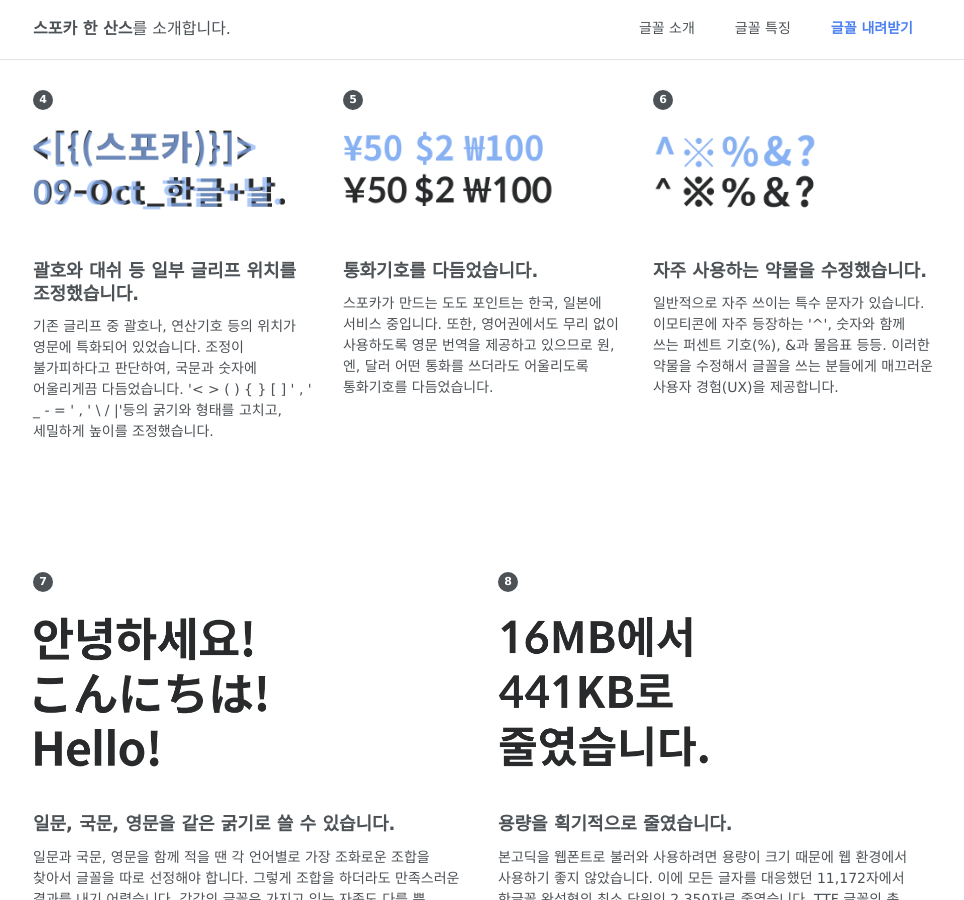
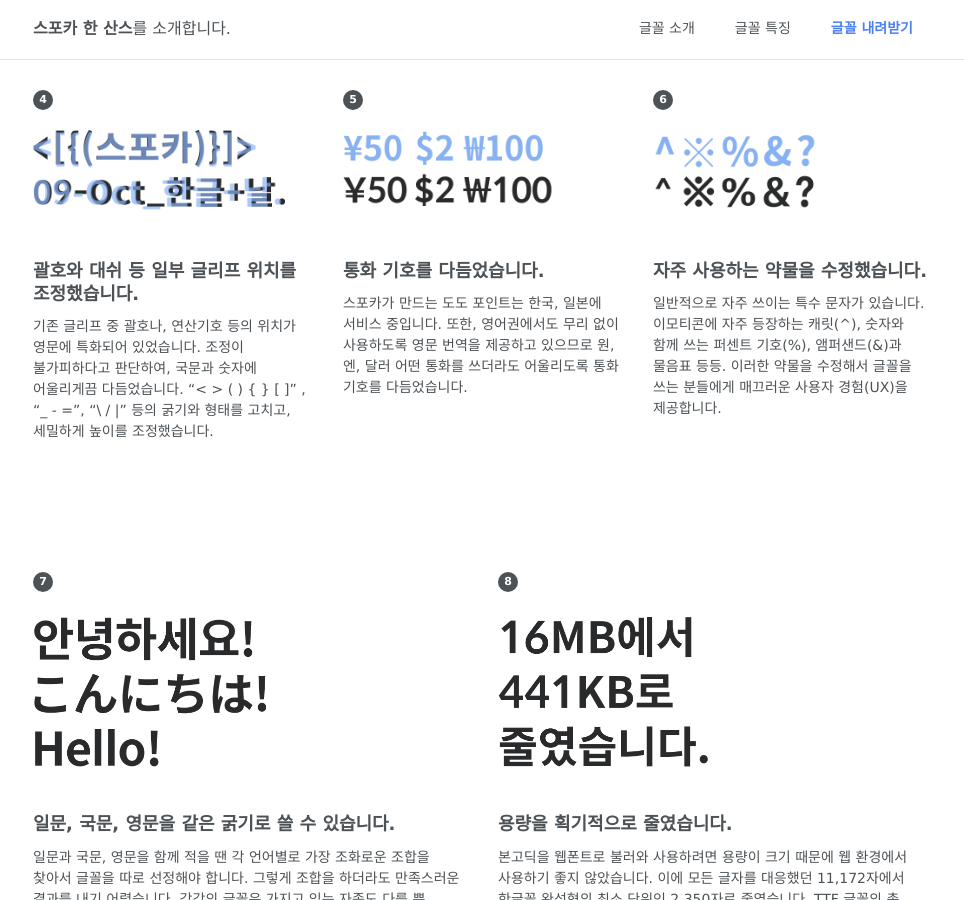
Before and after one commit to spoqa/spoqa-han-sans, a Jekyll site: the page built from index.html, in a window 1280 px wide and 900 px high, scrolled down 3533 px. Shown: the whole window, without its empty margins (157-1121 px from the left). Built offline with Jekyll 4.4.1, drawn with Linux system fonts in a browser that asks for light colours; nearby versions of some CDN libraries; some web fonts are replaced.

Commit message:
Recover changes from #20

```diff
--- a/index.html
+++ b/index.html
@@ -216,7 +216,7 @@
           <div class="">
             <h3>괄호와 대쉬 등 일부 글리프 위치를 조정했습니다.</h3>
             <div>
-              기존 글리프 중 괄호나, 연산기호 등의 위치가 영문에 특화되어 있었습니다. 조정이 불가피하다고 판단하여, 국문과 숫자에 어울리게끔 다듬었습니다. '&lt; &gt; ( ) { } [ ] ' , ' _ - = ' , ' \ / |'등의 굵기와 형태를 고치고, 세밀하게 높이를 조정했습니다.
+              기존 글리프 중 괄호나, 연산기호 등의 위치가 영문에 특화되어 있었습니다. 조정이 불가피하다고 판단하여, 국문과 숫자에 어울리게끔 다듬었습니다. <q>&lt; &gt; ( ) { } [ ]</q> , <q>_ - =</q>, <q>\ / |</q> 등의 굵기와 형태를 고치고, 세밀하게 높이를 조정했습니다.
             </div>
           </div>
         </div>
@@ -226,9 +226,9 @@
             <img src="./images/feature/05.png" />
           </div>
           <div class="">
-            <h3>통화기호를 다듬었습니다.</h3>
+            <h3>통화 기호를 다듬었습니다.</h3>
             <div>
-              스포카가 만드는 도도 포인트는 한국, 일본에 서비스 중입니다. 또한, 영어권에서도 무리 없이 사용하도록 영문 번역을 제공하고 있으므로 원, 엔, 달러 어떤 통화를 쓰더라도 어울리도록 통화기호를 다듬었습니다.
+              스포카가 만드는 도도 포인트는 한국, 일본에 서비스 중입니다. 또한, 영어권에서도 무리 없이 사용하도록 영문 번역을 제공하고 있으므로 원, 엔, 달러 어떤 통화를 쓰더라도 어울리도록 통화 기호를 다듬었습니다.
             </div>
           </div>
         </div>
@@ -240,7 +240,7 @@
           <div class="">
             <h3>자주 사용하는 약물을 수정했습니다.</h3>
             <div>
-              일반적으로 자주 쓰이는 특수 문자가 있습니다. 이모티콘에 자주 등장하는 '^', 숫자와 함께 쓰는 퍼센트 기호(%), &과 물음표 등등. 이러한 약물을 수정해서 글꼴을 쓰는 분들에게 매끄러운 사용자 경험(UX)을 제공합니다.
+              일반적으로 자주 쓰이는 특수 문자가 있습니다. 이모티콘에 자주 등장하는 캐릿(^), 숫자와 함께 쓰는 퍼센트 기호(%), 앰퍼샌드(&amp;)과 물음표 등등. 이러한 약물을 수정해서 글꼴을 쓰는 분들에게 매끄러운 사용자 경험(UX)을 제공합니다.
             </div>
           </div>
         </div>
```
